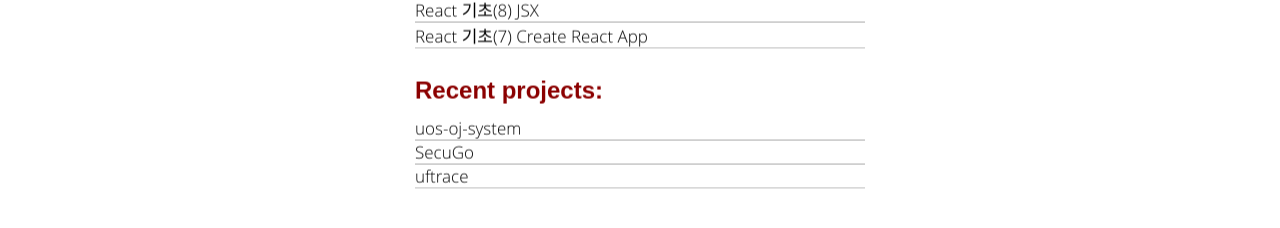
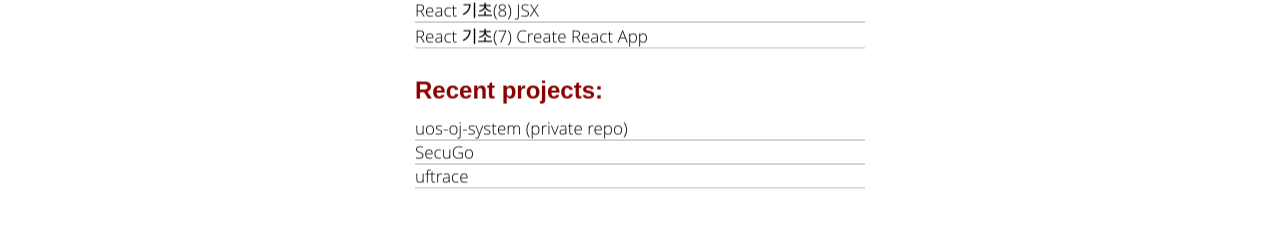
Before and after one commit to JJooJJoo83/kangtegong.github.io, a Jekyll site: the page built from index.html, in a window 1280 px wide. Shown: the part 529-757 px from the top of the page. Built offline with Jekyll 4.4.1, drawn with Linux system fonts in a browser that asks for light colours.

Commit message:
post layout

```diff
--- a/_config.yml
+++ b/_config.yml
@@ -58,7 +58,7 @@ links:
 
 # projects in header index
 projects:
-  - name: uos-oj-system
+  - name: uos-oj-system (private repo)
     url: https://github.com/kangtegong/oj-project
   - name: SecuGo
     url: https://github.com/beomps/SecuGo
```
